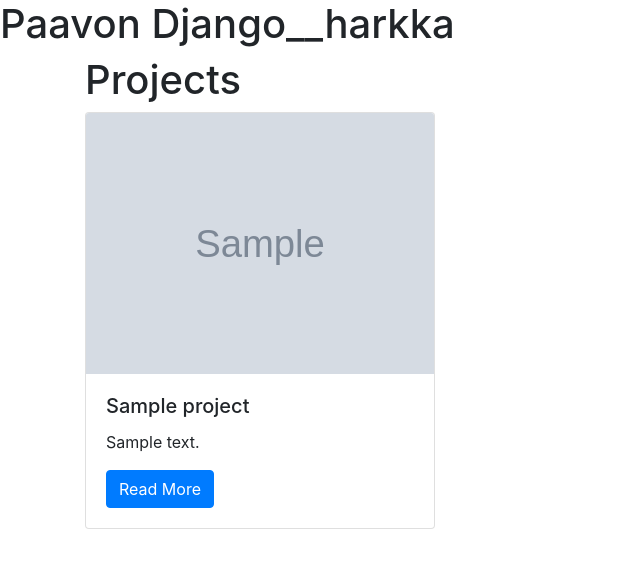
After one commit to paavonelimarkka/rp-portfolio, a Django app: page /projects/ in a window 1280 px wide. The commit adds this page. Shown: the top 568 px of the page, without its empty margins (0-640 px from the left). Run offline with Django 3.2, Linux system fonts and the light colour scheme; tables that the repository leaves empty hold one stand-in row (values such as "Sample post"); grey boxes marked "Sample" are stand-in pictures; some libraries are stand-ins or nearby versions.

Commit message:
add project views and template for projext index

```diff
--- a/personal_portfolio/templates/base.html
+++ b/personal_portfolio/templates/base.html
@@ -1,3 +1,6 @@
 <link rel="stylesheet" href="https://stackpath.bootstrapcdn.com/bootstrap/4.1.3/css/bootstrap.min.css" integrity="sha384-MCw98/SFnGE8fJT3GXwEOngsV7Zt27NXFoaoApmYm81iuXoPkFOJwJ8ERdknLPMO" crossorigin="anonymous">
 
-{% block page_content %}{% endblock %}
+<h1>Paavon Django__harkka</h1>
+<div class="container">
+    {% block page_content %}{% endblock %}
+</div>
--- a/personal_portfolio/urls.py
+++ b/personal_portfolio/urls.py
@@ -18,4 +18,5 @@ from django.urls import path, include
 
 urlpatterns = [
     path('admin/', admin.site.urls),
+    path("projects/", include("projects.urls")),
 ]
--- /dev/null
+++ b/projects/templates/project_index.html
@@ -0,0 +1,22 @@
+{% extends "base.html" %}
+{% load static %}
+{% block page_content %}
+<h1>Projects</h1>
+<div class="row">
+{% for project in projects %}
+    <div class="col-md-4">
+        <div class="card mb-2">
+            <img class="card-img-top" src="{% static project.image %}">
+            <div class="card-body">
+                <h5 class="card-title">{{ project.title }}</h5>
+                <p class="card-text">{{ project.description }}</p>
+                <a href="{% url 'project_detail' project.pk %}"
+                   class="btn btn-primary">
+                    Read More
+                </a>
+            </div>
+        </div>
+    </div>
+    {% endfor %}
+</div>
+{% endblock %}
--- /dev/null
+++ b/projects/urls.py
@@ -0,0 +1,7 @@
+from django.urls import path
+from . import views
+
+urlpatterns = [
+    path("", views.project_index, name="project_index"),
+    path("<int:pk>/", views.project_detail, name="project_detail"),
+]
--- a/projects/views.py
+++ b/projects/views.py
@@ -1,10 +1,17 @@
 from django.shortcuts import render
 from projects.models import Project
 
-# Create your views here.
 def project_index(request):
     projects = Project.objects.all()
     context = {
         'projects': projects
     }
     return render(request, 'project_index.html', context)
+
+
+def project_detail(request, pk):
+    project = Project.objects.get(pk=pk)
+    context = {
+        'project': project
+    }
+    return render(request, 'project_detail.html', context)
```
Also changed, not shown: projects/templates/static/img/project1.png (added), projects/templates/static/img/project2.png (added), 1 other file.
